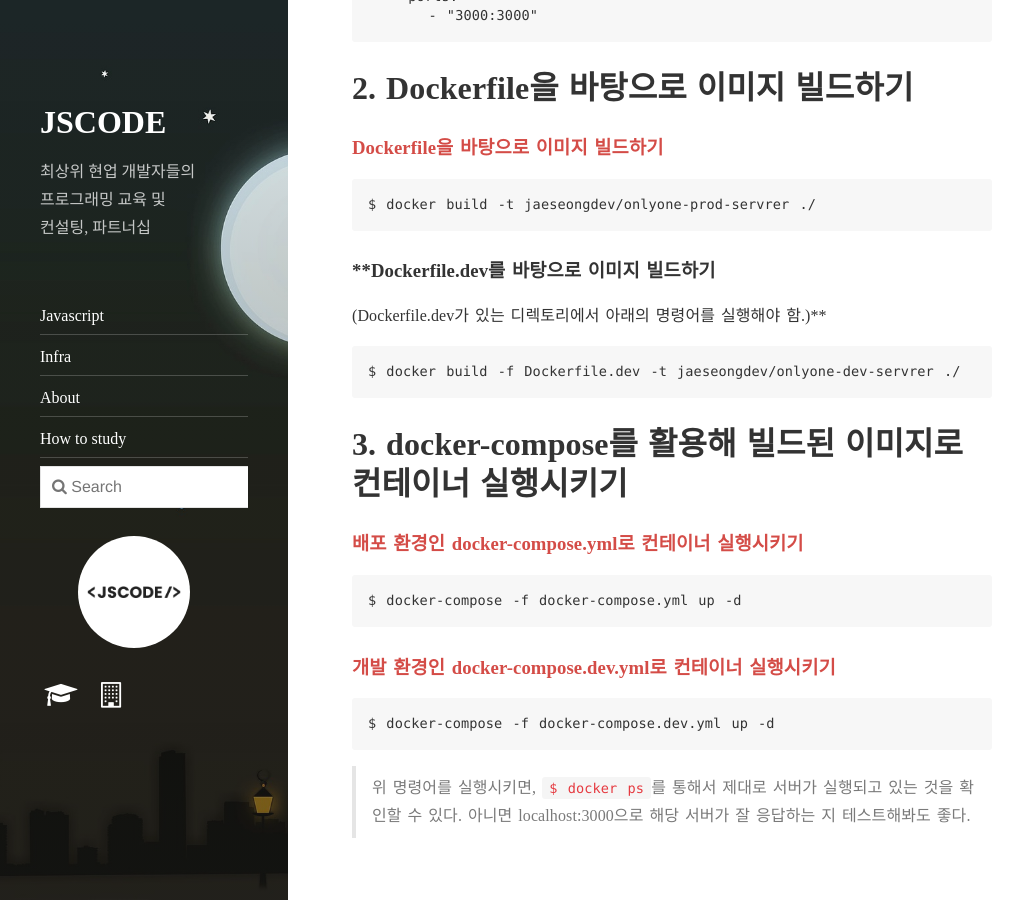
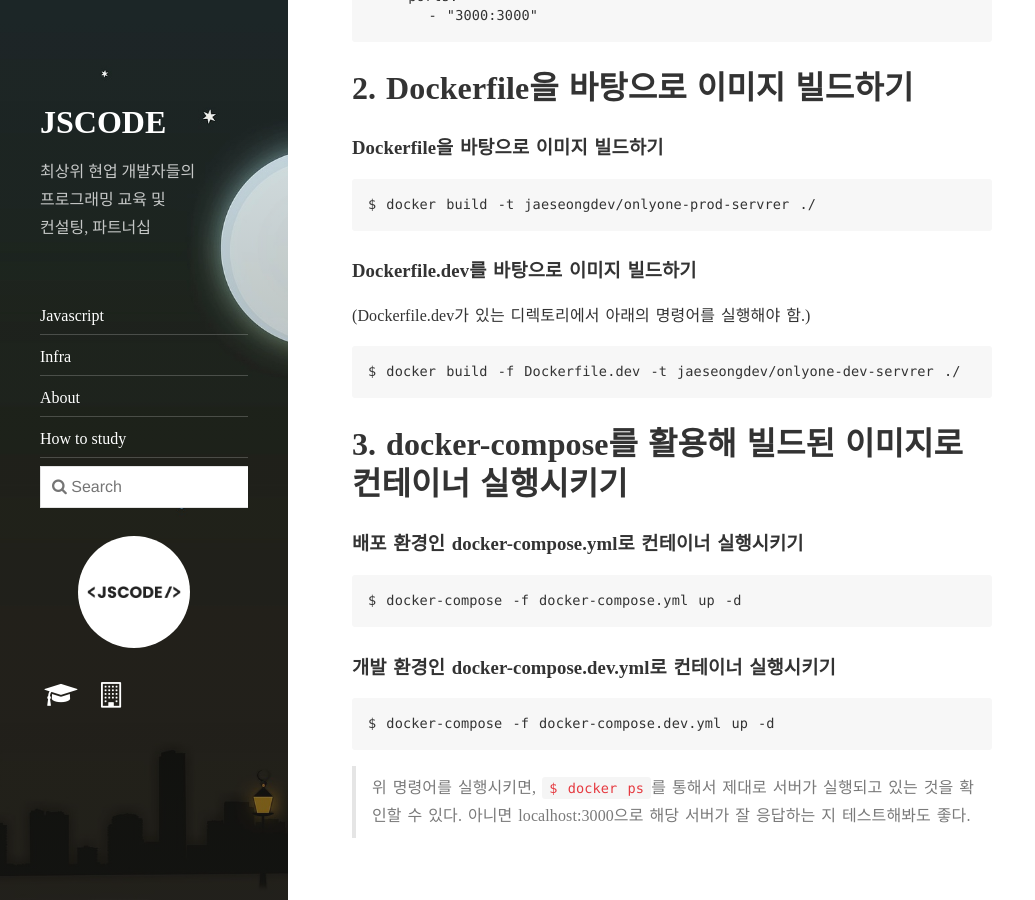
Before and after one commit to JSCODE-SECRET/JSCODE-SECRET.github.io, a Jekyll site: the page built from _posts/infra/2022-07-26-nest-node-docker-dockercompose.md, in a window 1280 px wide and 900 px high, scrolled down 3572 px. Shown: the whole window, without its empty margins (0-1035 px from the left). Built offline with Jekyll 4.4.1, drawn with Linux system fonts in a browser that asks for light colours; nearby versions of some CDN libraries.

Commit message:
modify: 글 수정

````diff
--- a/_posts/infra/2022-07-26-nest-node-docker-dockercompose.md
+++ b/_posts/infra/2022-07-26-nest-node-docker-dockercompose.md
@@ -16,7 +16,7 @@ comments: false
 
 > ✅ Dockerfile, docker-compose.yml은 배포 환경에서 사용되고, Dockerfile.dev, docker-compose.yml은 개발 환경에서 사용된다.
 
-### **.dockerignore**
+### .dockerignore
 
 ```docker
 node_modules/
@@ -24,7 +24,7 @@ node_modules/
 
 - `node_modules`는 `Dockerfile`에서 `COPY`를 할 때 복사되지 않는다. `node_modules`는 용량이 너무 크기 때문에 `COPY`를 해서 이미지로 만드는 것보다, 베이스 이미지 내에서 `$ npm install`로 모듈을 새로 받아서 이미지를 만드는 것이 훨씬 효율적이다.
 
-### **Dockerfile**
+### Dockerfile
 
 ```
 FROM node:16-alpine
@@ -64,7 +64,7 @@ CMD ["node", "dist/main.js"]
 - `CMD`
     - 베이스 이미지 내에서 실행되는 명령어가 아니라, 해당 이미지가 컨테이너화 됐을 때 최초로 실행되는 명령어를 의미한다. (RUN과 CMD가 다른 점은, 베이스 이미지 내에서 실행되느냐, 아니면 이미지가 컨테이너로 실행됐을 때 실행되느냐의 차이이다.)
 
-### **docker-compose.yml**
+### docker-compose.yml
 
 ```docker
 version: "3.9"
@@ -83,7 +83,7 @@ services:
 - `container_name` : 이미지를 컨테이너화 시킬 때 붙여줄 컨테이너 이름
 - `image` : pull해서 사용할 이미지 이름 (먼저 local에 있는 지 체크하고, local에 없다면 dockerhub에 있는 지 체크한다.)
 
-### **Dockerfile.dev**
+### Dockerfile.dev
 
 ```docker
 FROM node:16-alpine
@@ -103,7 +103,7 @@ ENV NODE_ENV development
 CMD ["node", "dist/main.js"]
 ```
 
-### **docker-compose.dev.yml**
+### docker-compose.dev.yml
 
 ```docker
 version: "3.9"
@@ -121,14 +121,14 @@ services:
 
 # 2. Dockerfile을 바탕으로 이미지 빌드하기
 
-### **Dockerfile을 바탕으로 이미지 빌드하기**
+### Dockerfile을 바탕으로 이미지 빌드하기
 
 ```docker
 $ docker build -t jaeseongdev/onlyone-prod-servrer ./
 ```
 
-### **Dockerfile.dev를 바탕으로 이미지 빌드하기
-(Dockerfile.dev가 있는 디렉토리에서 아래의 명령어를 실행해야 함.)**
+### Dockerfile.dev를 바탕으로 이미지 빌드하기
+(Dockerfile.dev가 있는 디렉토리에서 아래의 명령어를 실행해야 함.)
 
 ```docker
 $ docker build -f Dockerfile.dev -t jaeseongdev/onlyone-dev-servrer ./
@@ -136,13 +136,13 @@ $ docker build -f Dockerfile.dev -t jaeseongdev/onlyone-dev-servrer ./
 
 # 3. docker-compose를 활용해 빌드된 이미지로 컨테이너 실행시키기
 
-### **배포 환경인 docker-compose.yml로 컨테이너 실행시키기**
+### 배포 환경인 docker-compose.yml로 컨테이너 실행시키기
 
 ```docker
 $ docker-compose -f docker-compose.yml up -d
 ```
 
-### **개발 환경인 docker-compose.dev.yml로 컨테이너 실행시키기**
+### 개발 환경인 docker-compose.dev.yml로 컨테이너 실행시키기
 
 ```docker
 $ docker-compose -f docker-compose.dev.yml up -d
````
